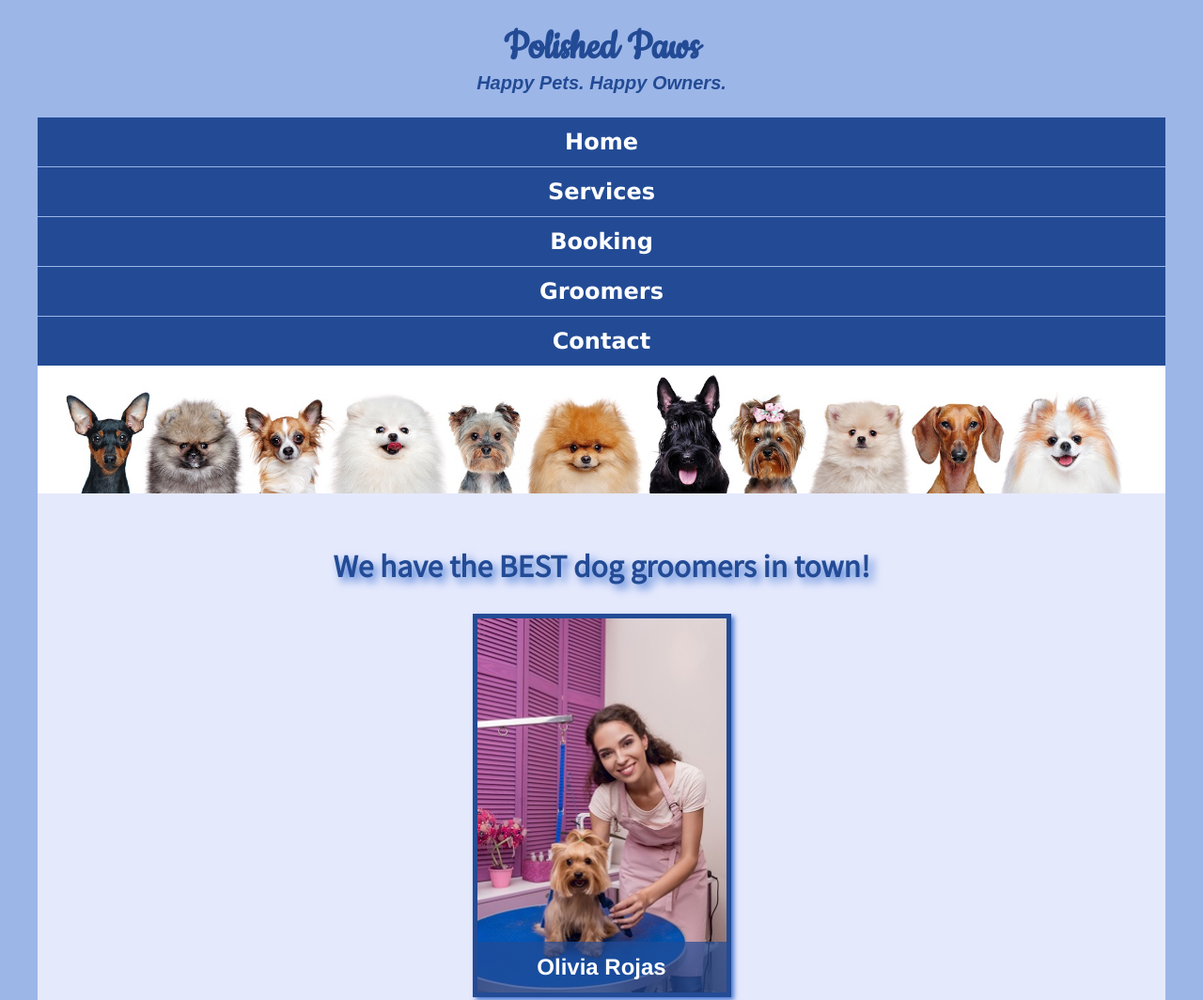
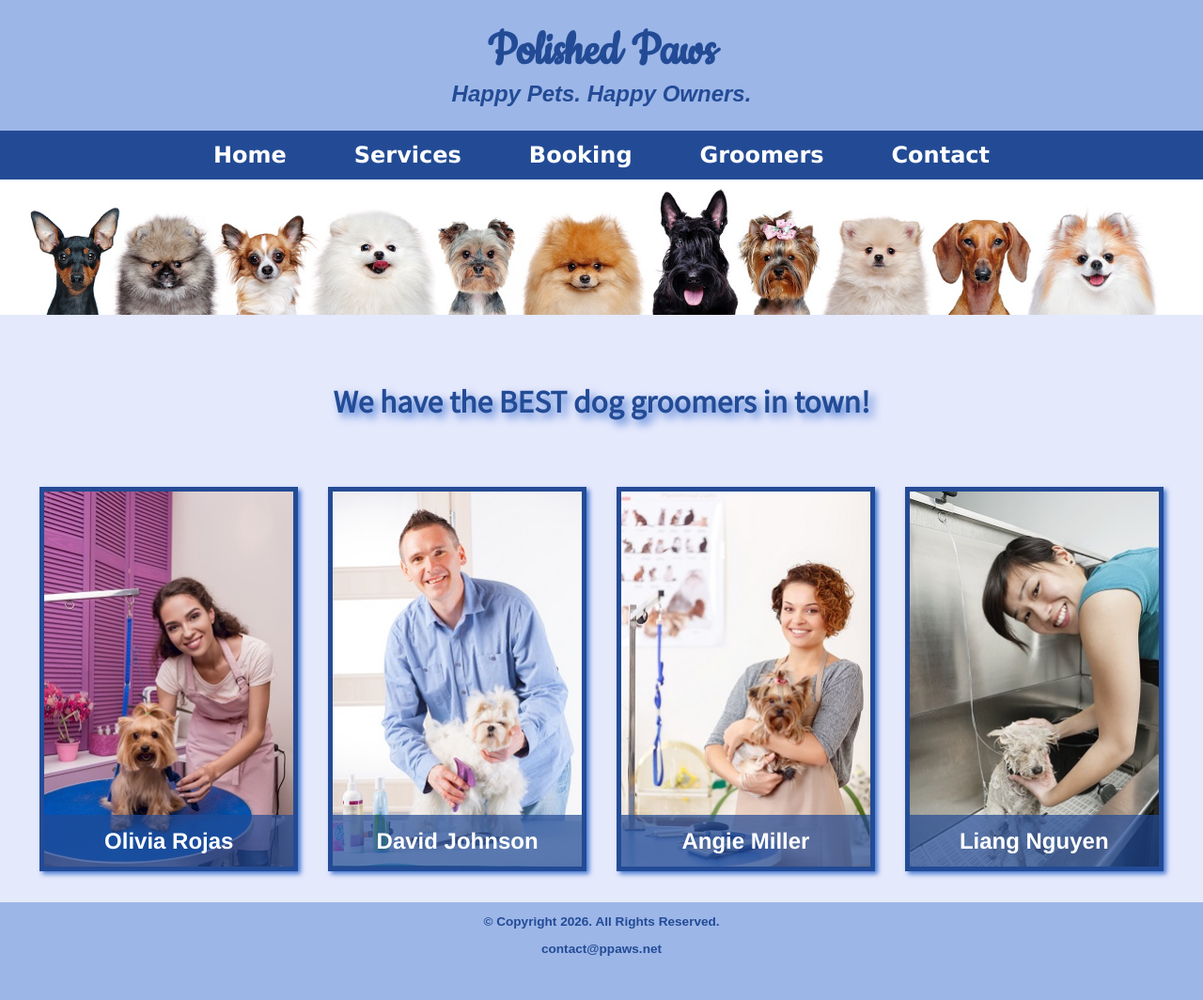
Before and after one commit to Up-the-Score/171, a plain HTML site: page challenge8/groomers.html in a window 1280 px wide. Shown: the top 1064 px of the page at 94% size. After the commit the page ends 1031 px from the top, so only its background shows below. Drawn offline with Linux system fonts and the light colour scheme.

Commit message:
Add Challenge 8

```diff
--- a/challenge8/css/styles.css
+++ b/challenge8/css/styles.css
@@ -23,14 +23,24 @@ figcaption {
     border: 0;
 }
 
+/* Google fonts additions */
+.cookie-regular {
+  font-family: "Cookie", cursive;
+  font-weight: 400;
+  font-style: normal;
+}
+
 /* Style rules for body and images */
 body {
     background-color: #9cb6e8;
+    font-family: Arial, sans-serif;
+    min-height: 100vh;
 }
 
 img {
     max-width: 100%;
     display: block;
+    height: auto;
 }
 
 /* Style rule for box sizing applies to all elements */
@@ -38,7 +48,7 @@ img {
     box-sizing: border-box;
 }
 
-/**************** Style rules for mobile viewport*****************/
+/**************** Style rules for mobile viewport *****************/
 
 /* Style rule to hide tab-desk class */
 .tab-desk {
@@ -47,12 +57,18 @@ img {
 
 /* Style rules for header content */
 header {
+    position: -webkit-sticky;
+    position: sticky;
+    top: 0;
+    z-index: 1000;
     text-align: center;
     color: #234b95;
+    background-color: #9cb6e8;
+    padding: 2% 5%;
 }
 
 header h1 {
-    font-size: 3em;
+    font-size: 2.5em;
     padding-top: 2%;
     font-family: 'Cookie', cursive;
 }
@@ -67,6 +83,7 @@ header h3 {
 /* Style rules for navigation area */
 nav {
     background-color: #234b95;
+    padding: 0;
 }
 
 nav ul {
@@ -92,7 +109,14 @@ nav li a {
 
 /* Style rule for hero image */
 #hero {
-    clear: left;
+    width: 100%;
+    margin: 0;
+    padding: 0;
+}
+
+#hero img {
+    width: 100%;
+    height: auto;
 }
 
 /* Style rules for main content */
@@ -149,6 +173,11 @@ figcaption {
     border-radius: 10px;
 }
 
+.action {
+    font-weight: bold;
+    font-size: 1.3em;
+    color: #234b95;
+}
 
 #pamper,
 #full,
@@ -156,11 +185,22 @@ figcaption {
     margin: 0 2%;
 }
 
+/* Mobile grid layout */
+main.grid {
+    display: grid;
+    grid-template-columns: 1fr;
+    gap: 2%;
+}
+
+main.grid aside {
+    grid-column: 1 / -1;
+    margin-bottom: 1em;
+}
+
 /* Style rules for footer content */
 footer {
     text-align: center;
     font-size: 0.85em;
-    clear: left;
     color: #234b95;
     font-weight: bold;
 }
@@ -170,72 +210,121 @@ footer a {
     text-decoration: none;
 }
 
+/* Service page styles */
+.services-page h2 {
+    font-family: 'Cookie', cursive;
+}
+
+.services-page img {
+    position: relative;
+    border: 3px solid #234b95;
+    border-radius: 8px;
+    margin: 1.5em 0;
+}
+
+.services-page footer {
+    background-color: #234b95;
+    position: sticky;
+    bottom: 0;
+    color: white;
+    padding: 2% 5%;
+}
+
+.services-page footer a {
+    color: white;
+}
+
 /* Media Query for Tablet Viewport */
+@media (min-width: 768px) {
 
+    .tab-desk {
+        display: block;
+    }
 
-/* Tablet Viewport: Show tab-desk class, hide mobile class */
-.tab-desk {}
+    .mobile {
+        display: none;
+    }
 
-.mobile {}
+    /* Tablet nav */
+    nav li {
+        display: inline-block;
+        border-top: none;
+        border-right: 1px solid #9cb6e8;
+    }
 
-/* Tablet Viewport: Style rules for nav area */
-nav li {}
+    nav li:last-child {
+        border-right: none;
+    }
 
-nav li a {}
+    nav li a {
+        padding: 0.5em 1.5em;
+    }
 
-.grid {}
+    /* Tablet grid layout - 2 columns */
+    main.grid {
+        grid-template-columns: 1fr 1fr;
+        gap: 2%;
+    }
 
-aside {}
+}
 
 /* Media Query for Desktop Viewport */
+@media (min-width: 1024px) {
 
-/* Desktop Viewport: Show tab-desk class, hide mobile class */
-.tablet-desktop {}
+    .tablet-desktop {
+        display: block;
+    }
 
-.mobile {}
+    .mobile {
+        display: none;
+    }
 
-/* Desktop Viewport:Style rules for header content */
-header {}
+    /* Desktop header */
+    header {
+        padding: 1% 5%;
+    }
 
-header h1 {}
+    header h1 {
+        font-size: 3.5em;
+        padding-top: 1%;
+    }
 
-header h3 {}
+    header h3 {
+        font-size: 1.5em;
+        padding-bottom: 1%;
+    }
 
-/* Desktop Viewport: Style rules for nav area */
-nav {}
+    /* Desktop nav - centered */
+    nav ul {
+        display: flex;
+        justify-content: center;
+        gap: 0;
+    }
 
-nav ul {}
+    nav li {
+        display: inline-block;
+        border: none;
+        margin: 0;
+    }
 
-nav li {}
+    nav li a {
+        padding: 0.5em 1.5em;
+        border: none;
+        transition: background-color 0.3s ease;
+    }
 
-nav li a {}
+    nav li a:hover {
+        background-color: #1a3a75;
+    }
 
-nav li a:link {}
+    /* Desktop grid layout - 4 columns */
+    main.grid {
+        grid-template-columns: repeat(4, 1fr);
+        gap: 2%;
+    }
 
-nav li a:hover {}
+    main {
+        padding: 3%;
+    }
 
-nav li a:active {}
-
-.grid {}
-
-aside {}
-
-/* Desktop Viewport: Style rules for main content */
-#pamper,
-#full,
-#basic {}
-
-/* Media Query for Large Desktop Viewports */
-
-body {}
-
-#container {
-    max-width: 1200px;
-    margin: 0 auto;
-    padding: 0;
 }
-
-main {}
-
-footer,
-footer a {}
--- a/challenge8/groomers.html
+++ b/challenge8/groomers.html
@@ -67,7 +67,7 @@
 	</main>
 
         <footer>
-            <p>&copy; Copyright 2024. All Rights Reserved.</p>
+            <p>&copy; Copyright 2026. All Rights Reserved.</p>
             <p><a href="mailto:contact@ppaws.net">contact@ppaws.net</a></p>
         </footer>
 
```
Also changed, not shown: challenge8/index.html (+1 -1 lines), challenge8/services.html (+1 -1 lines).
